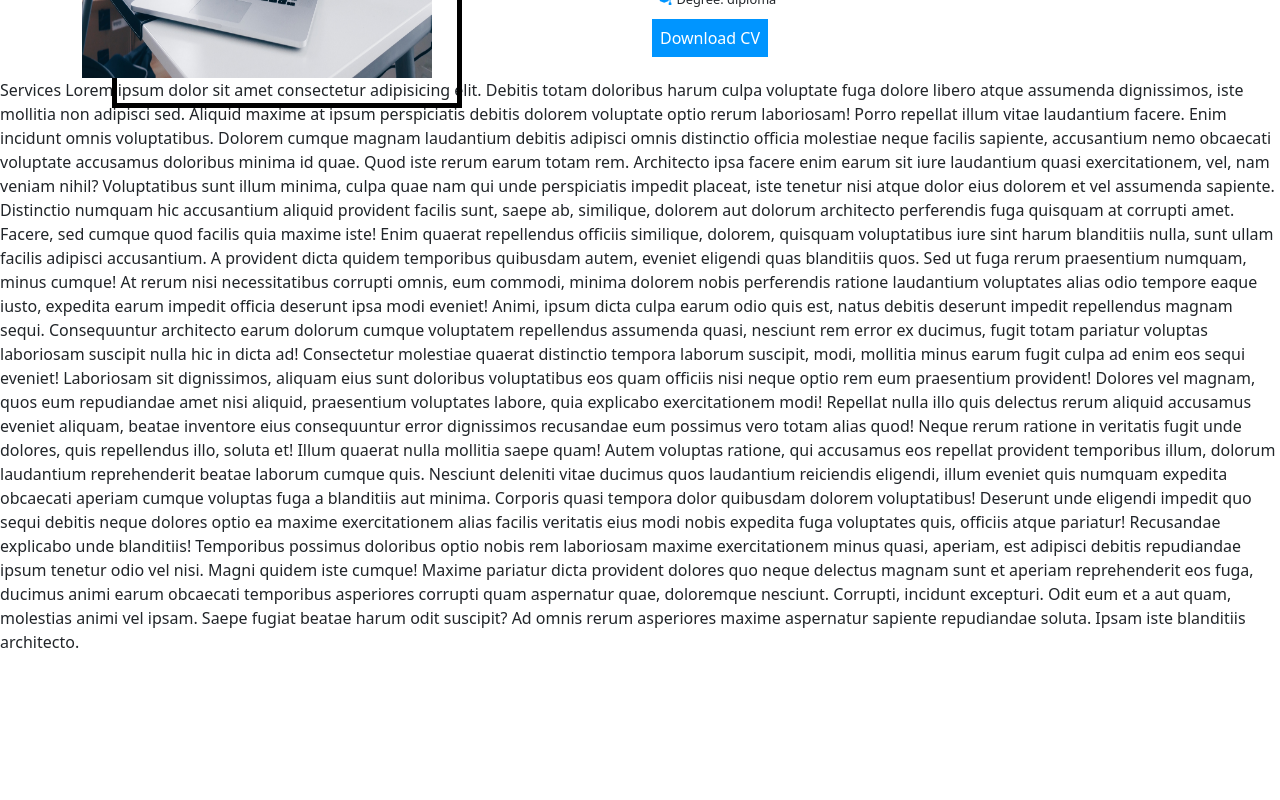
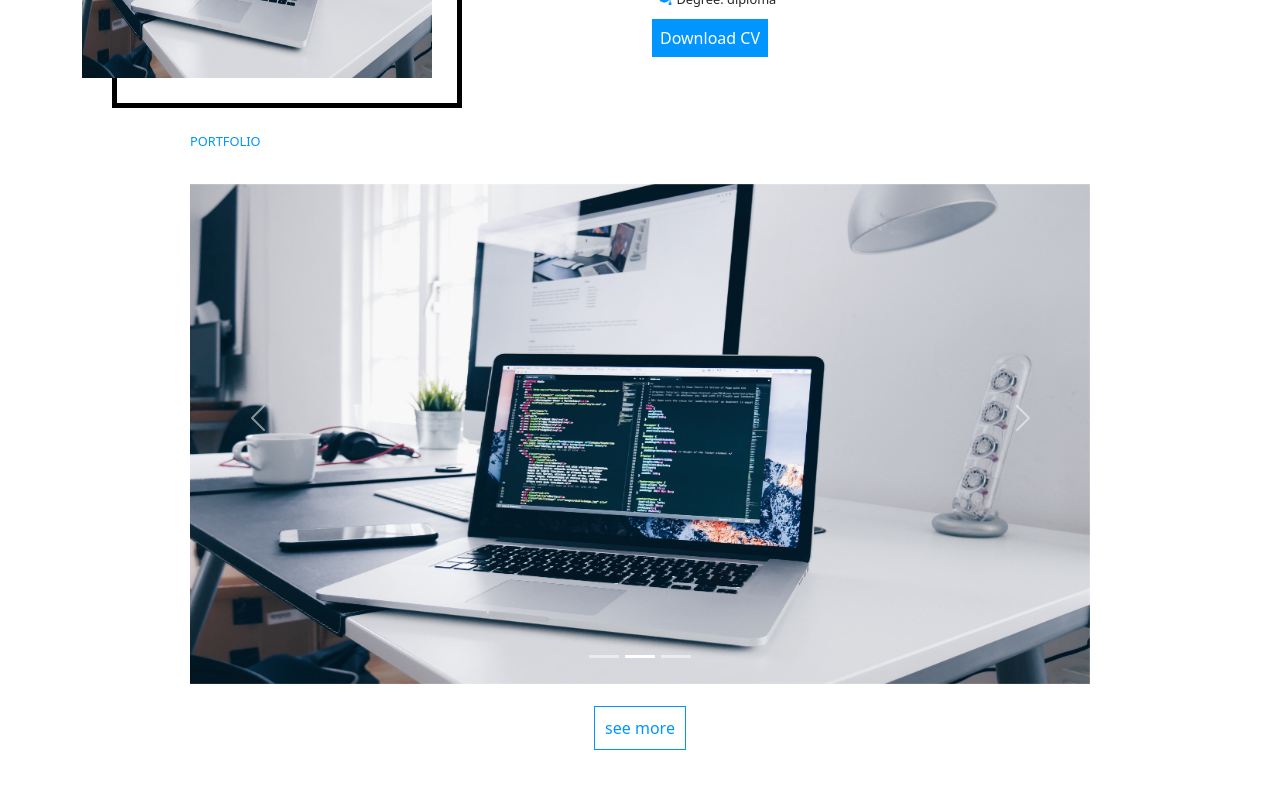
Before and after one commit to fatemeh-ngh/portfolio-website, a React (Create React App) app: page / in a window 1280 px wide. Shown: the part 1340-2140 px from the top of the page. Before the commit the page ends 1994 px from the top, so only its background shows below. Built offline with nearby package versions, Linux system fonts and the light colour scheme; some icons are missing.

Commit message:
make the portfolio section in home component

```diff
--- a/package.json
+++ b/package.json
@@ -25,6 +25,7 @@
     "react-i18next": "^11.18.1",
     "react-router-dom": "^6.3.0",
     "react-scripts": "4.0.3",
+    "react-slider": "^2.0.3",
     "styled-components": "^5.3.5",
     "typewriter-effect": "^2.19.0",
     "web-vitals": "^1.1.2"
--- a/public/assets/locales/en/translation.json
+++ b/public/assets/locales/en/translation.json
@@ -8,7 +8,7 @@
   "INTRODUCTION": "INTRODUCTION",
   "name": "Fatemeh",
   "lastname": "Negahdari",
-  "iknow ": "I know",
+  "iknow": "I know",
   "BIOGRAPHY": "BIOGRAPHY",
   "Aboute Me": "Aboute Me",
   "i'm": "i'm Fatemeh Negahdari and",
--- a/src/components/Home.js
+++ b/src/components/Home.js
@@ -1,11 +1,12 @@
-import React,{useContext} from 'react';
+import React from 'react';
 // import { Link } from 'react-router-dom';
-import { Container } from 'react-bootstrap';
+// import { Container } from 'react-bootstrap';
 
 //Component
 import Aboute from './Aboute';
 import Services from './Services';
 import Landing from './Landing';
+import Slider from './Slider';
 
 // Context
 // import {Themecontext} from '../contexts/ThemeContext';
@@ -23,6 +24,7 @@ const Home = () => {
         <div>
             <Landing/>
             <Aboute/>
+            <Slider/>
             <Services/>
         </div>
     );
--- a/src/components/Slider.js
+++ b/src/components/Slider.js
@@ -1,12 +1,33 @@
 import React from 'react';
+import { Carousel, Container } from 'react-bootstrap';
 import styles from '../sass/Slider.module.scss'
 
+//Image
+import item1 from '../assets/images/background (2).jpg';
+import item2 from '../assets/images/background.jpg';
+import item3 from '../assets/images/background3.jpg';
+import item4 from '../assets/images/currency.png';
 
 const Slider = () => {
     return (
-        <div>
-
-        </div>
+        <Container className={styles.container}>
+            <span>PORTFOLIO</span>
+            <Carousel fade className={styles.carousel}>
+                <Carousel.Item className={styles.item}>
+                    <img className='w-100' src={item1} alt="item1" />
+                </Carousel.Item>
+                <Carousel.Item className={styles.item}>
+                    <img className='w-100' src={item2} alt="item2" />
+                </Carousel.Item>
+                <Carousel.Item className={styles.item}>
+                    <img className='w-100' src={item3} alt="item3" />
+                </Carousel.Item>
+                {/* <Carousel.Item className={styles.item}>
+                    <img className={styles.item} src={item4} alt="item4" />
+                </Carousel.Item> */}
+            </Carousel>
+            <p><a href="./portfolio">see more</a></p>
+        </Container>
     );
 };
 
--- a/src/sass/Slider.module.scss
+++ b/src/sass/Slider.module.scss
@@ -0,0 +1,31 @@
+@import '../base/colors';
+.container{
+    padding: 50px 0;
+    // width: 90%;
+}
+.container span{
+    display: inline-block;
+    font-size: 0.8rem;
+    color: $color-item;
+    margin-bottom: 2rem;
+}
+.container p{
+    margin-top: 2rem;
+    text-align: center;
+    // background-color: palegoldenrod;
+}
+.container p a{
+    padding: 10px;
+    text-decoration: none;
+    color: $color-item;
+    border: 1px solid $color-item;
+}
+@media (min-width: 992px) {
+    .container{
+        width: 900px;
+    }
+    .item img{
+        width: 700px;
+        height: 500px;
+    }
+}
```
Also changed, not shown: src/sass/ChangeColor.module.scss (line endings or trailing spaces), 1 other file (tests, documents, lock files or other folders).
